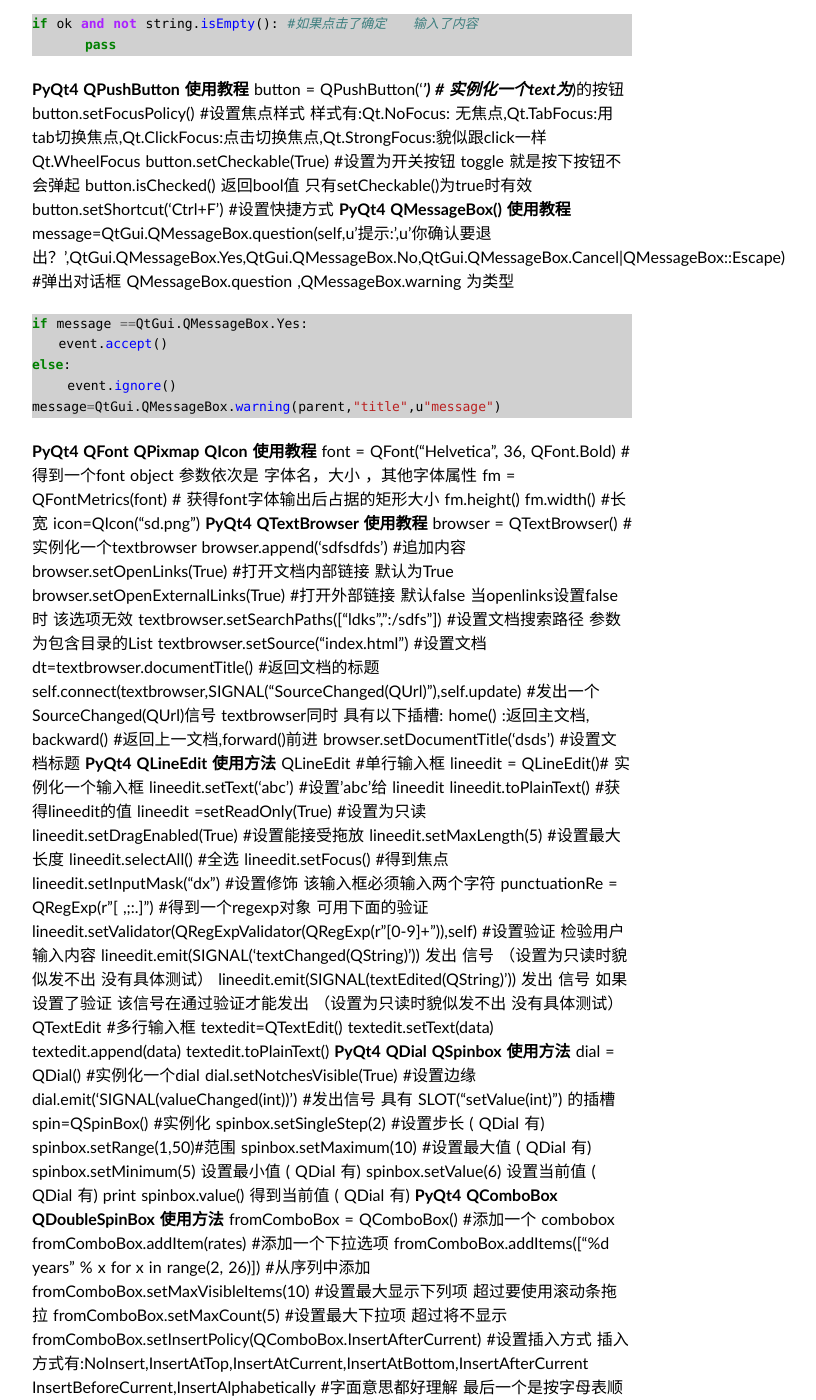
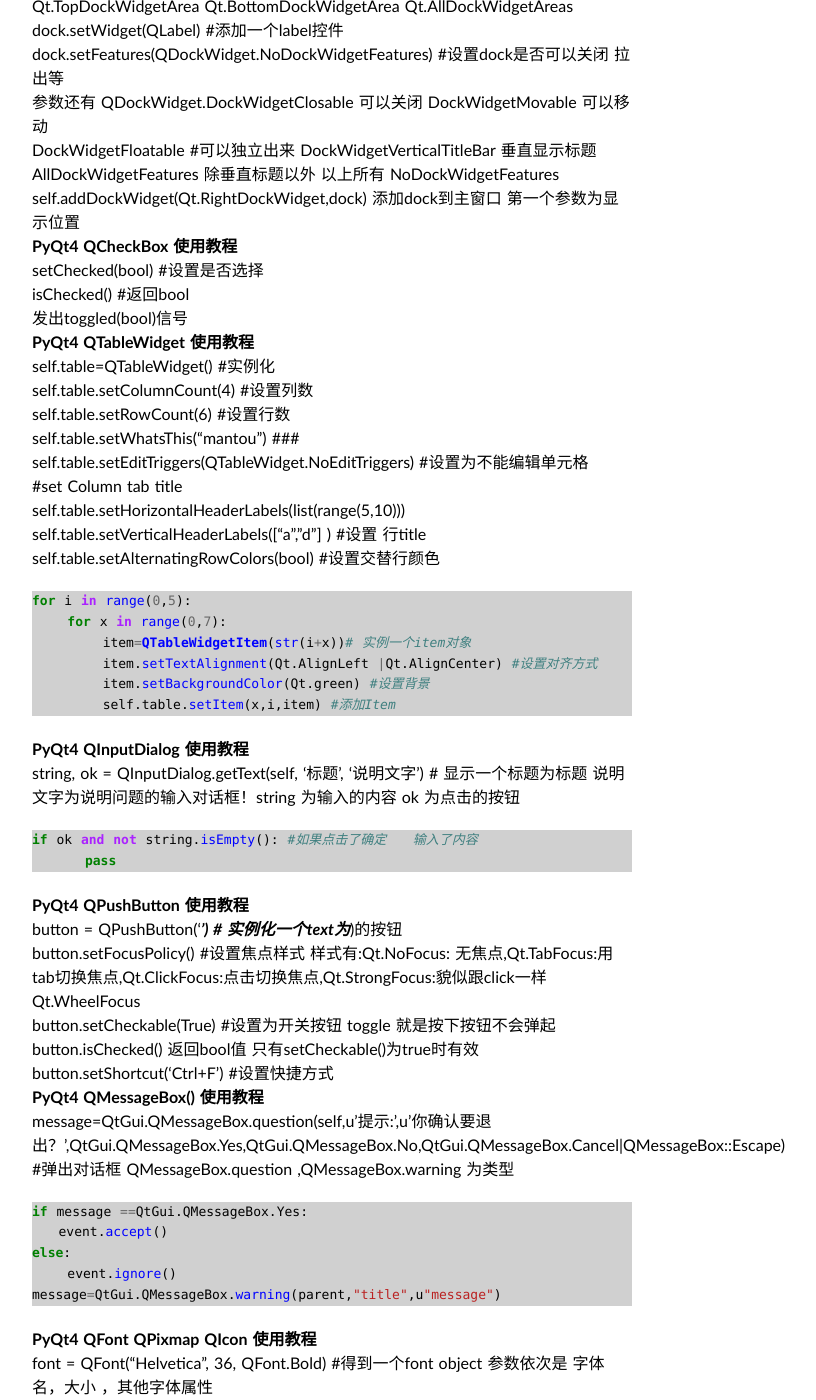
Before and after one commit to amgod/amgod.github.io, a Jekyll site: the page built from _posts/2015-09-08-pyqt_tutorial.md, in a window 1280 px wide and 1400 px high, scrolled down 1990 px. Shown: the whole window, without its empty margins (308-1124 px from the left). Built offline with Jekyll 4.4.1, drawn with Linux system fonts in a browser that asks for light colours; our own code applies the rules of GitHub Pages for plain Markdown files; some of the changed text lies outside the part shown.

Commit message:
Update 2015-09-08-pyqt_tutorial.md

````diff
--- a/_posts/2015-09-08-pyqt_tutorial.md
+++ b/_posts/2015-09-08-pyqt_tutorial.md
@@ -6,44 +6,44 @@
 categories: 日志
 tags: pyqt
 ---
-**PyQt4 QListWidget 使用教程**
-listWidget = QListWidget() #实例化一个(item base)的列表
-listWidget.addItem('dd') #添加一个项
-listWidget.addItems([]) # 从序列中添加子项
-listWidget.setDragEnabled(True) #设置拖拉
-listWidget.sortItems() #排序
-listWidget.selectAll()#全选
-listWidget.setSortingEnabled(bool) #设置自动排序
-listWidget.setSelectionMode(QtGui.QAbstractItemView.ExtendedSelection) #设置选择模式
-选择模式有:ExtendedSelection 按住ctrl多选, SingleSelection 单选 MultiSelection 点击多选 ContiguousSelection 鼠标拖拉多选
-listWidget.setCurrentRow(0) #设置当前选择行 默认为-1
-listWidget.count() #得到子项总数
-listWidget.item(row).text() #得到第row行的内容listWidget.item(row)返回一个item 对象
-listWidget.takeItem(row) #返回row行的所在的item对象，可以用在insertItem()中
-listWidget.insertItem(2,item) #在第二行插入一项item可谓为一个listviewitem对象或者string
-listWidget.setCurrentItem('dd') #设置'dd'为当前项
-listWidget.selectedItems() #返回一个包含item对象 的list 对象
-**修改item 的内容**
-item.setText('dsds') # 设置item的内容为dsds item为对象,可从listWidget.item(row) takeItem(row) 得到
-**PyQt4 QAction()使用教程**
-exit=QtGui.QAction(QtGui.QIcon('pix/Moon.bmp'),'Exit',self) #创建一个action "exti"为title self 为parent
-exit.setSeparator(bool)#设置设置该action为分离器 也就是分隔符？ 当为true时 QIcon会无效
-exit.setShortcut('Ctrl+Q') #设置快捷键
-也可以 exit.setShortcut(QKeySequence.New) # QKeySequence 保护标准的快捷按钮 QKeySequence.Paste
-exit.setStatusTip('Exit Application') #设置状态栏说明
-exit.setToolTip("exit") #设置tip
-exit.setText("sdf") #设置title
-exit.setWhatsThis("string") #设置what's this
-当checked状态发生改变时,发出toggled(bool) 信号
-当点击 触发状态发生变化时,发出triggered(bool)信号
-self.connect(exit,QtCore.SIGNAL('triggered()'),QtCore.SLOT('close()')) #设置信号、插槽
-**创建的action 可以使用在 menubar toolbar**
-fileMenu = QMenuBar().addMenu(tr("&Exit"));
-fileMenu.addAction(exit);
-fileToolBar = addToolBar(tr("Exit"));
-fileToolBar.addAction(exit);
-self.label_img.setContextMenuPolicy(Qt.ActionsContextMenu) #设置右键菜单,添加action为右键菜单
-因为创建一个QAction 需要6行代码左右,如果一个窗口有几个QAction的话 会很繁琐 所以我们可以定义一个方法 这个可以简单点
+**PyQt4 QListWidget 使用教程**<br />
+listWidget = QListWidget() #实例化一个(item base)的列表<br />
+listWidget.addItem('dd') #添加一个项<br />
+listWidget.addItems([]) # 从序列中添加子项<br />
+listWidget.setDragEnabled(True) #设置拖拉<br />
+listWidget.sortItems() #排序<br />
+listWidget.selectAll()#全选<br />
+listWidget.setSortingEnabled(bool) #设置自动排序<br />
+listWidget.setSelectionMode(QtGui.QAbstractItemView.ExtendedSelection) #设置选择模式<br />
+选择模式有:ExtendedSelection 按住ctrl多选, SingleSelection 单选 MultiSelection 点击多选 ContiguousSelection 鼠标拖拉多选<br />
+listWidget.setCurrentRow(0) #设置当前选择行 默认为-1<br />
+listWidget.count() #得到子项总数<br />
+listWidget.item(row).text() #得到第row行的内容listWidget.item(row)返回一个item 对象<br />
+listWidget.takeItem(row) #返回row行的所在的item对象，可以用在insertItem()中<br />
+listWidget.insertItem(2,item) #在第二行插入一项item可谓为一个listviewitem对象或者string<br />
+listWidget.setCurrentItem('dd') #设置'dd'为当前项<br />
+listWidget.selectedItems() #返回一个包含item对象 的list 对象<br />
+**修改item 的内容**<br />
+item.setText('dsds') # 设置item的内容为dsds item为对象,可从listWidget.item(row) takeItem(row) 得到<br />
+**PyQt4 QAction()使用教程**<br />
+exit=QtGui.QAction(QtGui.QIcon('pix/Moon.bmp'),'Exit',self) #创建一个action "exti"为title self 为parent<br />
+exit.setSeparator(bool)#设置设置该action为分离器 也就是分隔符？ 当为true时 QIcon会无效<br />
+exit.setShortcut('Ctrl+Q') #设置快捷键<br />
+也可以 exit.setShortcut(QKeySequence.New) # QKeySequence 保护标准的快捷按钮 QKeySequence.Paste<br />
+exit.setStatusTip('Exit Application') #设置状态栏说明<br />
+exit.setToolTip("exit") #设置tip<br />
+exit.setText("sdf") #设置title<br />
+exit.setWhatsThis("string") #设置what's this<br />
+当checked状态发生改变时,发出toggled(bool) 信号<br />
+当点击 触发状态发生变化时,发出triggered(bool)信号<br />
+self.connect(exit,QtCore.SIGNAL('triggered()'),QtCore.SLOT('close()')) #设置信号、插槽<br />
+**创建的action 可以使用在 menubar toolbar**<br />
+fileMenu = QMenuBar().addMenu(tr("&Exit"));<br />
+fileMenu.addAction(exit);<br />
+fileToolBar = addToolBar(tr("Exit"));<br />
+fileToolBar.addAction(exit);<br />
+self.label_img.setContextMenuPolicy(Qt.ActionsContextMenu) #设置右键菜单,添加action为右键菜单<br />
+因为创建一个QAction 需要6行代码左右,如果一个窗口有几个QAction的话 会很繁琐 所以我们可以定义一个方法 这个可以简单点<br />
 ```python
 def createAction(self,text,slot=None,shortcut=None,icon=None,tip=None,checkable=False,signal="triggered()"):
      action=QAction(text,self)
@@ -60,36 +60,36 @@
          action.setCheckable(checkable)
 return action
 ```
-**PyQt4 QSettings 使用教程**
-setting=QSettings()
-setting.setValue("lab",QVariant(50)) #设置一个lab键的值
-setting.value("lab")
-为了使QSettings()起作用 在程序运行段 也就是app=QApplication() 以后加上以下一行 app.setOrganizationName("ds")
-**PyQt4 QDockWidget 使用教程**
-在pyqt4 中 dock 是一个镶嵌在主窗口而又能拉出来成立一个独立窗口的控件 ,dock是QDockWidget 的对象
-dock=QDockWidget('title',self) #实例化一个dock title为标题self为parent 因为QDockWidget不添加到布局管理器中,所以我们需要传一个parent 给他
-dock.setObjectName("dock") #设置dock的对象名称
-dock.setAllowedAreas(Qt.LeftDockWidgetArea |Qt.RightDockWidgetArea) #设置dock只能在左边 或者右边显示
-allowedareas 有Qt.LeftDockWidgetArea Qt.RightDockWidgetArea Qt.TopDockWidgetArea Qt.BottomDockWidgetArea Qt.AllDockWidgetAreas
-dock.setWidget(QLabel) #添加一个label控件
-dock.setFeatures(QDockWidget.NoDockWidgetFeatures) #设置dock是否可以关闭 拉出等
-参数还有 QDockWidget.DockWidgetClosable 可以关闭 DockWidgetMovable 可以移动
-DockWidgetFloatable #可以独立出来 DockWidgetVerticalTitleBar 垂直显示标题 AllDockWidgetFeatures 除垂直标题以外 以上所有 NoDockWidgetFeatures
-self.addDockWidget(Qt.RightDockWidget,dock) 添加dock到主窗口 第一个参数为显示位置
-**PyQt4 QCheckBox 使用教程**
-setChecked(bool) #设置是否选择
-isChecked() #返回bool
-发出toggled(bool)信号
- **PyQt4 QTableWidget 使用教程**
-self.table=QTableWidget() #实例化
-self.table.setColumnCount(4) #设置列数
-self.table.setRowCount(6) #设置行数
-self.table.setWhatsThis("mantou") ###
-self.table.setEditTriggers(QTableWidget.NoEditTriggers) #设置为不能编辑单元格
-   #set Column tab title
-self.table.setHorizontalHeaderLabels(list(range(5,10)))
-self.table.setVerticalHeaderLabels(["a","d"] ) #设置 行title
-self.table.setAlternatingRowColors(bool) #设置交替行颜色
+**PyQt4 QSettings 使用教程**<br />
+setting=QSettings()<br />
+setting.setValue("lab",QVariant(50)) #设置一个lab键的值<br />
+setting.value("lab")<br />
+为了使QSettings()起作用 在程序运行段 也就是app=QApplication() 以后加上以下一行 app.setOrganizationName("ds")<br />
+**PyQt4 QDockWidget 使用教程**<br />
+在pyqt4 中 dock 是一个镶嵌在主窗口而又能拉出来成立一个独立窗口的控件 ,dock是QDockWidget 的对象<br />
+dock=QDockWidget('title',self) #实例化一个dock title为标题self为parent 因为QDockWidget不添加到布局管理器中,所以我们需要传一个parent 给他<br />
+dock.setObjectName("dock") #设置dock的对象名称<br />
+dock.setAllowedAreas(Qt.LeftDockWidgetArea |Qt.RightDockWidgetArea) #设置dock只能在左边 或者右边显示<br />
+allowedareas 有Qt.LeftDockWidgetArea Qt.RightDockWidgetArea Qt.TopDockWidgetArea Qt.BottomDockWidgetArea Qt.AllDockWidgetAreas<br />
+dock.setWidget(QLabel) #添加一个label控件<br />
+dock.setFeatures(QDockWidget.NoDockWidgetFeatures) #设置dock是否可以关闭 拉出等<br />
+参数还有 QDockWidget.DockWidgetClosable 可以关闭 DockWidgetMovable 可以移动<br />
+DockWidgetFloatable #可以独立出来 DockWidgetVerticalTitleBar 垂直显示标题 AllDockWidgetFeatures 除垂直标题以外 以上所有 NoDockWidgetFeatures<br />
+self.addDockWidget(Qt.RightDockWidget,dock) 添加dock到主窗口 第一个参数为显示位置<br />
+**PyQt4 QCheckBox 使用教程**<br />
+setChecked(bool) #设置是否选择<br />
+isChecked() #返回bool<br />
+发出toggled(bool)信号<br />
+ **PyQt4 QTableWidget 使用教程**<br />
+self.table=QTableWidget() #实例化<br />
+self.table.setColumnCount(4) #设置列数<br />
+self.table.setRowCount(6) #设置行数<br />
+self.table.setWhatsThis("mantou") ###<br />
+self.table.setEditTriggers(QTableWidget.NoEditTriggers) #设置为不能编辑单元格<br />
+   #set Column tab title<br />
+self.table.setHorizontalHeaderLabels(list(range(5,10)))<br />
+self.table.setVerticalHeaderLabels(["a","d"] ) #设置 行title<br />
+self.table.setAlternatingRowColors(bool) #设置交替行颜色<br />
 ```python
 for i in range(0,5):
     for x in range(0,7):
@@ -98,20 +98,20 @@
         item.setBackgroundColor(Qt.green) #设置背景
         self.table.setItem(x,i,item) #添加Item
 ```
-**PyQt4 QInputDialog 使用教程**
-string, ok = QInputDialog.getText(self, '标题', '说明文字') #   显示一个标题为标题 说明文字为说明问题的输入对话框！string 为输入的内容 ok 为点击的按钮
+**PyQt4 QInputDialog 使用教程**<br />
+string, ok = QInputDialog.getText(self, '标题', '说明文字') #   显示一个标题为标题 说明文字为说明问题的输入对话框！string 为输入的内容 ok 为点击的按钮<br />
 ```python
 if ok and not string.isEmpty(): #如果点击了确定   输入了内容
       pass
 ```
-**PyQt4 QPushButton 使用教程**
-button = QPushButton('***') # 实例化一个text为***)的按钮
-button.setFocusPolicy() #设置焦点样式 样式有:Qt.NoFocus: 无焦点,Qt.TabFocus:用tab切换焦点,Qt.ClickFocus:点击切换焦点,Qt.StrongFocus:貌似跟click一样 Qt.WheelFocus
-button.setCheckable(True) #设置为开关按钮 toggle 就是按下按钮不会弹起
-button.isChecked() 返回bool值 只有setCheckable()为true时有效
-button.setShortcut('Ctrl+F') #设置快捷方式
-**PyQt4 QMessageBox() 使用教程**
-message=QtGui.QMessageBox.question(self,u'提示:',u'你确认要退出？',QtGui.QMessageBox.Yes,QtGui.QMessageBox.No,QtGui.QMessageBox.Cancel|QMessageBox::Escape) #弹出对话框 QMessageBox.question ,QMessageBox.warning 为类型
+**PyQt4 QPushButton 使用教程**<br />
+button = QPushButton('***') # 实例化一个text为***)的按钮<br />
+button.setFocusPolicy() #设置焦点样式 样式有:Qt.NoFocus: 无焦点,Qt.TabFocus:用tab切换焦点,Qt.ClickFocus:点击切换焦点,Qt.StrongFocus:貌似跟click一样 Qt.WheelFocus<br />
+button.setCheckable(True) #设置为开关按钮 toggle 就是按下按钮不会弹起<br />
+button.isChecked() 返回bool值 只有setCheckable()为true时有效<br />
+button.setShortcut('Ctrl+F') #设置快捷方式<br />
+**PyQt4 QMessageBox() 使用教程**<br />
+message=QtGui.QMessageBox.question(self,u'提示:',u'你确认要退出？',QtGui.QMessageBox.Yes,QtGui.QMessageBox.No,QtGui.QMessageBox.Cancel|QMessageBox::Escape) #弹出对话框 QMessageBox.question ,QMessageBox.warning 为类型<br />
 ```python
 if message ==QtGui.QMessageBox.Yes:
    event.accept()
@@ -119,71 +119,71 @@
     event.ignore()
 message=QtGui.QMessageBox.warning(parent,"title",u"message")
 ```
-**PyQt4 QFont QPixmap QIcon 使用教程**
-font = QFont("Helvetica", 36, QFont.Bold) #得到一个font object 参数依次是 字体名，大小 ，其他字体属性
-fm = QFontMetrics(font) # 获得font字体输出后占据的矩形大小
-fm.height() fm.width() #长宽
-icon=QIcon("sd.png")
-**PyQt4 QTextBrowser 使用教程**
-browser = QTextBrowser() #实例化一个textbrowser
-browser.append('sdfsdfds') #追加内容
-browser.setOpenLinks(True) #打开文档内部链接 默认为True
-browser.setOpenExternalLinks(True) #打开外部链接 默认false 当openlinks设置false时 该选项无效
-textbrowser.setSearchPaths(["ldks",":/sdfs"]) #设置文档搜索路径 参数为包含目录的List
-textbrowser.setSource("index.html") #设置文档
-dt=textbrowser.documentTitle() #返回文档的标题
-self.connect(textbrowser,SIGNAL("SourceChanged(QUrl)"),self.update) #发出一个SourceChanged(QUrl)信号
-textbrowser同时 具有以下插槽: home() :返回主文档, backward() #返回上一文档,forward()前进
-browser.setDocumentTitle('dsds') #设置文档标题
-**PyQt4 QLineEdit 使用方法**
-QLineEdit #单行输入框
-lineedit = QLineEdit()# 实例化一个输入框
-lineedit.setText(‘abc’)  #设置'abc'给 lineedit
-lineedit.toPlainText()   #获得lineedit的值
-lineedit =setReadOnly(True) #设置为只读
-lineedit.setDragEnabled(True) #设置能接受拖放
-lineedit.setMaxLength(5) #设置最大长度
-lineedit.selectAll() #全选
-lineedit.setFocus() #得到焦点
-lineedit.setInputMask("dx") #设置修饰 该输入框必须输入两个字符
-punctuationRe = QRegExp(r"[ ,;:.]") #得到一个regexp对象 可用下面的验证
-lineedit.setValidator(QRegExpValidator(QRegExp(r"[0-9]+")),self) #设置验证 检验用户输入内容
-lineedit.emit(SIGNAL('textChanged(QString)')) 发出 信号 （设置为只读时貌似发不出 没有具体测试）
-lineedit.emit(SIGNAL(textEdited(QString)')) 发出 信号 如果设置了验证 该信号在通过验证才能发出 （设置为只读时貌似发不出 没有具体测试）
-QTextEdit  #多行输入框
-textedit=QTextEdit()
-textedit.setText(data)
-textedit.append(data)
-textedit.toPlainText()
-**PyQt4 QDial QSpinbox 使用方法**
-dial = QDial() #实例化一个dial
-dial.setNotchesVisible(True) #设置边缘
-dial.emit('SIGNAL(valueChanged(int))') #发出信号
-具有 SLOT("setValue(int)") 的插槽
-spin=QSpinBox() #实例化
-spinbox.setSingleStep(2) #设置步长 ( QDial 有)
-spinbox.setRange(1,50)#范围
-spinbox.setMaximum(10) #设置最大值 ( QDial 有)
-spinbox.setMinimum(5) 设置最小值 ( QDial 有)
-spinbox.setValue(6) 设置当前值 ( QDial 有)
-print spinbox.value() 得到当前值 ( QDial 有)
-**PyQt4 QComboBox QDoubleSpinBox 使用方法**
-fromComboBox = QComboBox() #添加一个 combobox
-fromComboBox.addItem(rates) #添加一个下拉选项
-fromComboBox.addItems(["%d years" % x for x in range(2, 26)]) #从序列中添加
-fromComboBox.setMaxVisibleItems(10) #设置最大显示下列项 超过要使用滚动条拖拉
-fromComboBox.setMaxCount(5) #设置最大下拉项 超过将不显示
-fromComboBox.setInsertPolicy(QComboBox.InsertAfterCurrent) #设置插入方式
-插入方式有:NoInsert,InsertAtTop,InsertAtCurrent,InsertAtBottom,InsertAfterCurrent
-InsertBeforeCurrent,InsertAlphabetically #字面意思都好理解 最后一个是按字母表顺序插入
-QComboBox 发出一个currentIndexChanged(int) 的信号.
-QComboBox 得到当前项 currentIndex() + 1 #QComboBox 默认的currentIndex为 -1
-QComboBox.findText('dsfds') #返回 内容为dsfds的索引
-QComboBox 得到当前项文本内容currentText()
-fromSpinBox = QDoubleSpinBox()
-fromSpinBox.setRange(0.01, 10000000.00)
-fromSpinBox.setSuffix(" %d") #设置后缀 如显示 10.0%d
-fromSpinBox.setPrefix('#d') #设置前缀
-fromSpinBox.setValue(1.00) #设置值
-QDoubleSpinBox 发出 valueChanged(double) 信号 有setValue(double)插槽
+**PyQt4 QFont QPixmap QIcon 使用教程**<br />
+font = QFont("Helvetica", 36, QFont.Bold) #得到一个font object 参数依次是 字体名，大小 ，其他字体属性<br />
+fm = QFontMetrics(font) # 获得font字体输出后占据的矩形大小<br />
+fm.height() fm.width() #长宽<br />
+icon=QIcon("sd.png")<br />
+**PyQt4 QTextBrowser 使用教程**<br />
+browser = QTextBrowser() #实例化一个textbrowser<br />
+browser.append('sdfsdfds') #追加内容<br />
+browser.setOpenLinks(True) #打开文档内部链接 默认为True<br />
+browser.setOpenExternalLinks(True) #打开外部链接 默认false 当openlinks设置false时 该选项无效<br />
+textbrowser.setSearchPaths(["ldks",":/sdfs"]) #设置文档搜索路径 参数为包含目录的List<br />
+textbrowser.setSource("index.html") #设置文档<br />
+dt=textbrowser.documentTitle() #返回文档的标题<br />
+self.connect(textbrowser,SIGNAL("SourceChanged(QUrl)"),self.update) #发出一个SourceChanged(QUrl)信号<br />
+textbrowser同时 具有以下插槽: home() :返回主文档, backward() #返回上一文档,forward()前进<br />
+browser.setDocumentTitle('dsds') #设置文档标题<br />
+**PyQt4 QLineEdit 使用方法**<br />
+QLineEdit #单行输入框<br />
+lineedit = QLineEdit()# 实例化一个输入框<br />
+lineedit.setText(‘abc’)  #设置'abc'给 lineedit <br />
+lineedit.toPlainText()   #获得lineedit的值<br />
+lineedit =setReadOnly(True) #设置为只读<br />
+lineedit.setDragEnabled(True) #设置能接受拖放<br />
+lineedit.setMaxLength(5) #设置最大长度<br />
+lineedit.selectAll() #全选<br />
+lineedit.setFocus() #得到焦点<br />
+lineedit.setInputMask("dx") #设置修饰 该输入框必须输入两个字符<br />
+punctuationRe = QRegExp(r"[ ,;:.]") #得到一个regexp对象 可用下面的验证<br />
+lineedit.setValidator(QRegExpValidator(QRegExp(r"[0-9]+")),self) #设置验证 检验用户输入内容<br />
+lineedit.emit(SIGNAL('textChanged(QString)')) 发出 信号 （设置为只读时貌似发不出 没有具体测试）<br />
+lineedit.emit(SIGNAL(textEdited(QString)')) 发出 信号 如果设置了验证 该信号在通过验证才能发出 （设置为只读时貌似发不出 没有具体测试）<br />
+QTextEdit  #多行输入框<br />
+textedit=QTextEdit()<br />
+textedit.setText(data)<br />
+textedit.append(data)<br />
+textedit.toPlainText() <br />
+**PyQt4 QDial QSpinbox 使用方法**<br />
+dial = QDial() #实例化一个dial<br />
+dial.setNotchesVisible(True) #设置边缘<br />
+dial.emit('SIGNAL(valueChanged(int))') #发出信号<br />
+具有 SLOT("setValue(int)") 的插槽<br />
+spin=QSpinBox() #实例化<br />
+spinbox.setSingleStep(2) #设置步长 ( QDial 有)<br />
+spinbox.setRange(1,50)#范围<br />
+spinbox.setMaximum(10) #设置最大值 ( QDial 有)<br />
+spinbox.setMinimum(5) 设置最小值 ( QDial 有)<br />
+spinbox.setValue(6) 设置当前值 ( QDial 有)<br />
+print spinbox.value() 得到当前值 ( QDial 有)<br />
+**PyQt4 QComboBox QDoubleSpinBox 使用方法**<br />
+fromComboBox = QComboBox() #添加一个 combobox<br />
+fromComboBox.addItem(rates) #添加一个下拉选项<br />
+fromComboBox.addItems(["%d years" % x for x in range(2, 26)]) #从序列中添加<br />
+fromComboBox.setMaxVisibleItems(10) #设置最大显示下列项 超过要使用滚动条拖拉<br />
+fromComboBox.setMaxCount(5) #设置最大下拉项 超过将不显示<br />
+fromComboBox.setInsertPolicy(QComboBox.InsertAfterCurrent) #设置插入方式<br />
+插入方式有:NoInsert,InsertAtTop,InsertAtCurrent,InsertAtBottom,InsertAfterCurrent<br />
+InsertBeforeCurrent,InsertAlphabetically #字面意思都好理解 最后一个是按字母表顺序插入<br />
+QComboBox 发出一个currentIndexChanged(int) 的信号.<br />
+QComboBox 得到当前项 currentIndex() + 1 #QComboBox 默认的currentIndex为 -1<br />
+QComboBox.findText('dsfds') #返回 内容为dsfds的索引<br />
+QComboBox 得到当前项文本内容currentText()<br />
+fromSpinBox = QDoubleSpinBox()<br />
+fromSpinBox.setRange(0.01, 10000000.00)<br />
+fromSpinBox.setSuffix(" %d") #设置后缀 如显示 10.0%d<br />
+fromSpinBox.setPrefix('#d') #设置前缀<br />
+fromSpinBox.setValue(1.00) #设置值<br />
+QDoubleSpinBox 发出 valueChanged(double) 信号 有setValue(double)插槽<br />
 (转摘自http://scm002.iteye.com/blog/1728274)
````
